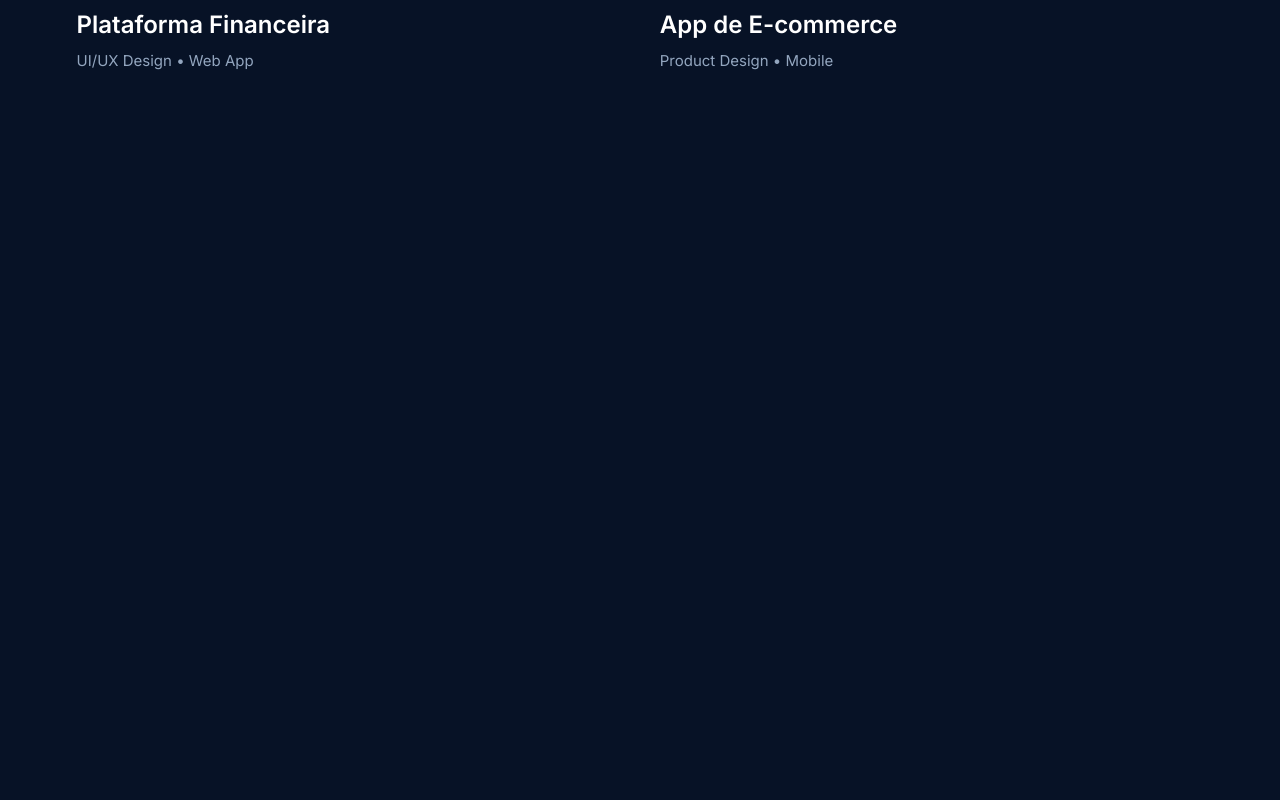
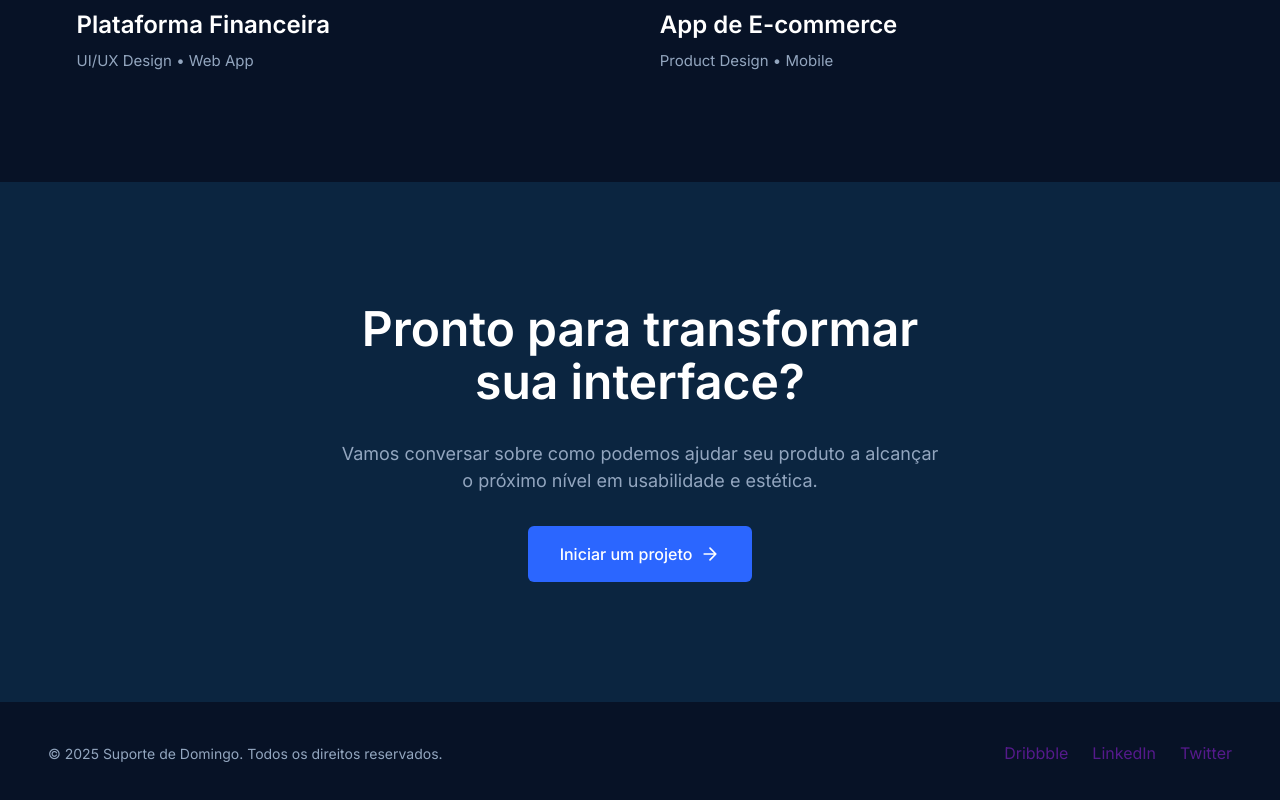
Before and after one commit to ricardo-trindade/rebranding, a React (Vite) app: page / in a window 1280 px wide. Shown: the part 1965-2765 px from the top of the page. Before the commit the page ends 2147 px from the top, so only its background shows below. Built offline with nearby package versions, Linux system fonts and the light colour scheme.

Commit message:
colocando ultimas adições na landing page

```diff
--- a/src/pages/LandingPage.jsx
+++ b/src/pages/LandingPage.jsx
@@ -2,6 +2,8 @@ import Header from '../components/Header'
 import Hero from '../components/Hero'
 import Specialities from '../components/Specialities'
 import Projects from '../components/Projects'
+import CallToAction from '../components/CallToAction'
+import Footer from '../components/Footer'
 
 export default function LandingPage() {
     return (
@@ -10,6 +12,8 @@ export default function LandingPage() {
             <Hero/>
             <Specialities/>
             <Projects/>
+            <CallToAction/>
+            <Footer/>
         </>
     )
 }
```
